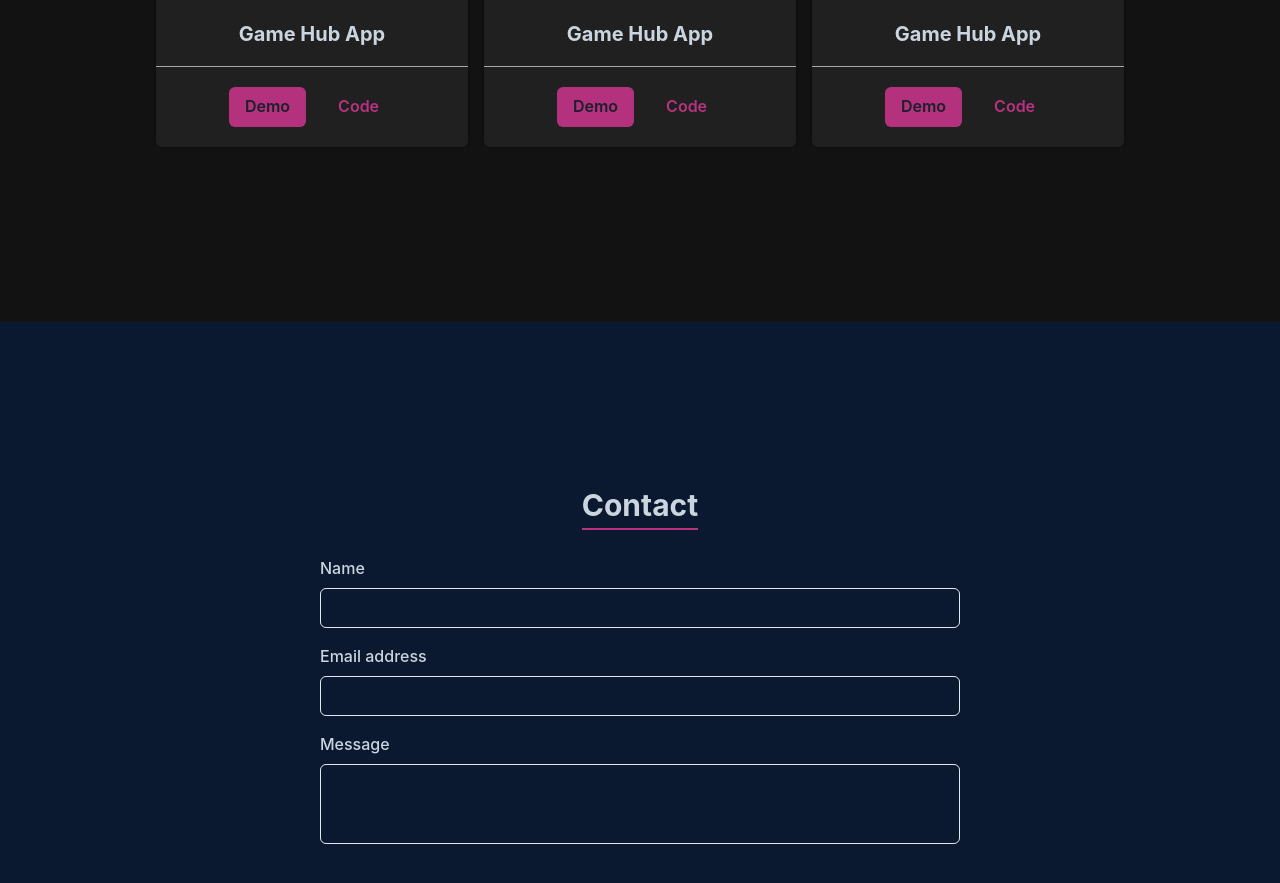
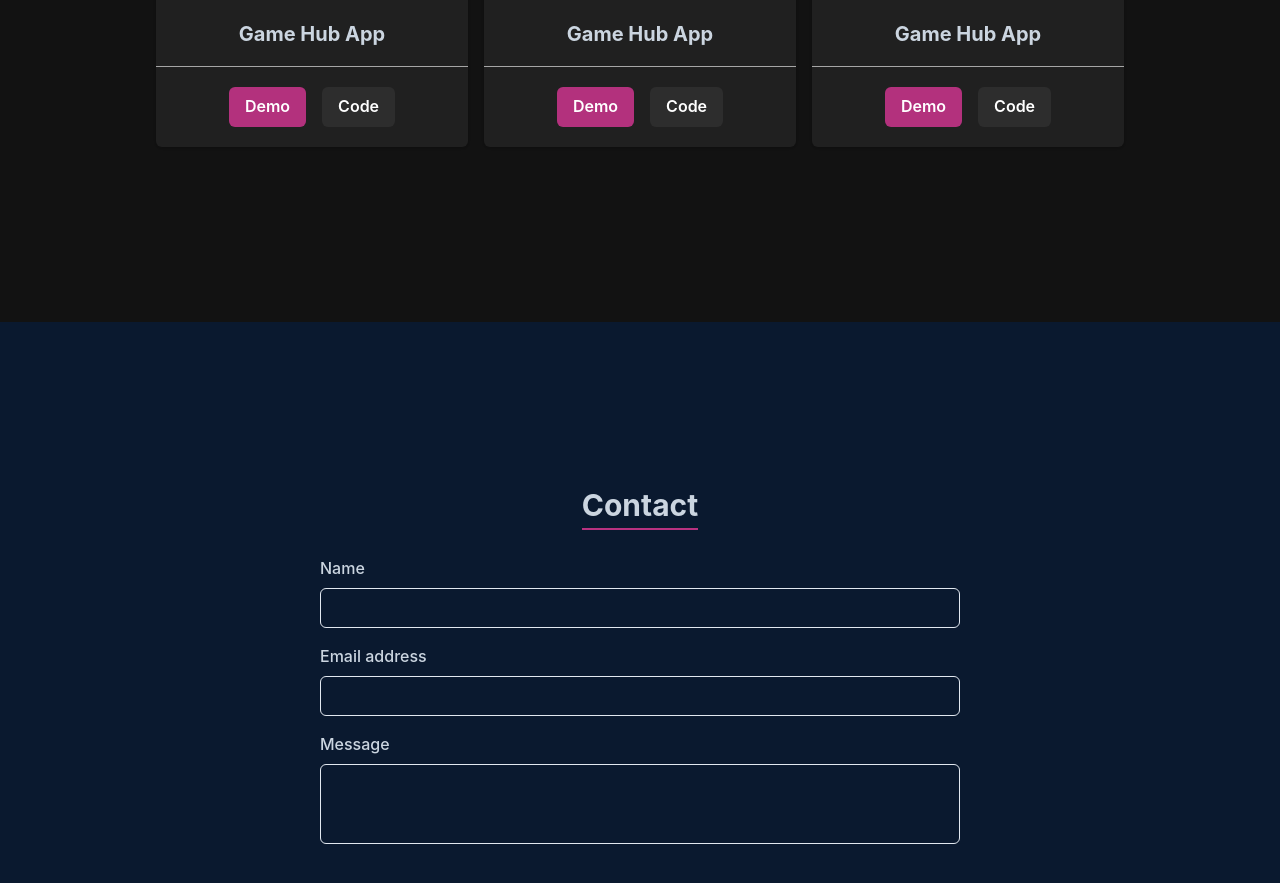
Before and after one commit to Nahu258/portfolio, a React (Vite) app: page / in a window 1280 px wide. Shown: the part 2878-3761 px from the top of the page. Built offline with nearby package versions, Linux system fonts and the light colour scheme.

Commit message:
Fix: color bugs btw browsers

```diff
--- a/src/components/CardComponent.jsx
+++ b/src/components/CardComponent.jsx
@@ -17,10 +17,10 @@ const CardComponent = () => {
       <Divider color='#fff'/>
       <CardFooter>
         <ButtonGroup spacing='4' marginX='auto'>
-          <Button variant='solid' bg='#b3317d'>
+          <Button _hover={{textDecoration: 'none'}} bg='#b3317d' color='#fff'>
             <Link href='https://game-hub-five-tau.vercel.app/' isExternal>Demo</Link>
           </Button>
-          <Button variant='ghost' colorScheme='pink'>
+          <Button _hover={{textDecoration: 'none'}} variant="ghost" bg='whiteAlpha.100' color='#fff'>
             <Link href='https://github.com/Nahu258/game-hub' isExternal>Code</Link>
           </Button>
         </ButtonGroup>
```
